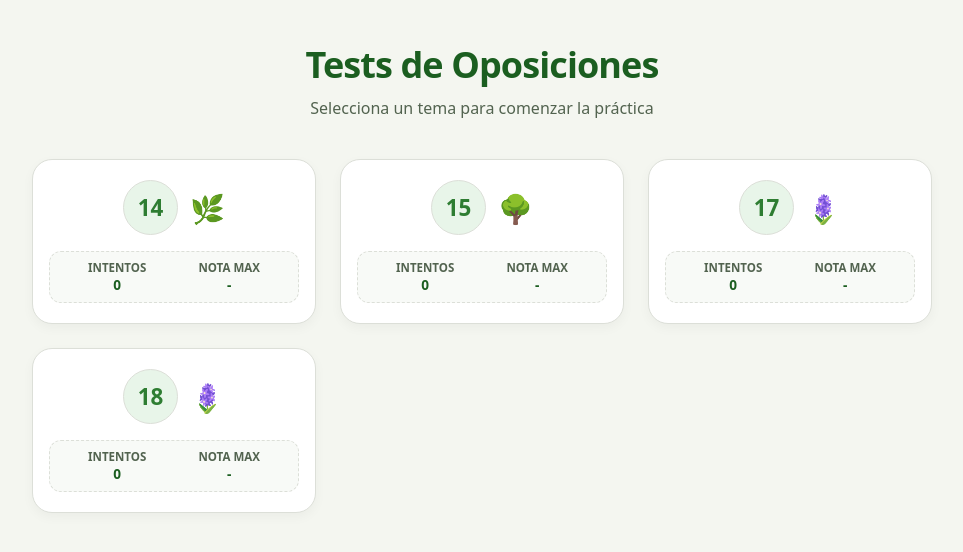
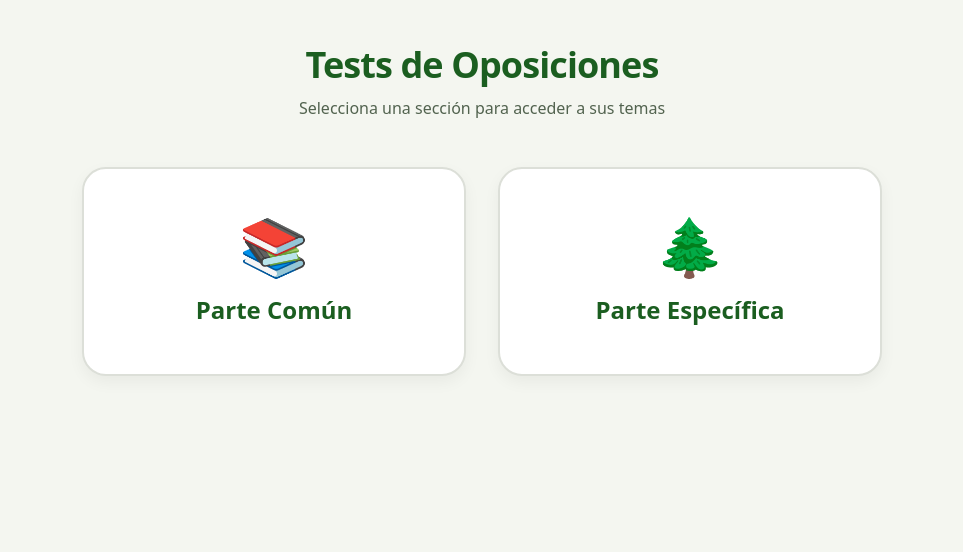
Before and after one commit to mmp00038/test-oposiciones, a plain HTML site: page index.html in a window 1280 px wide. Shown: the whole page, without its empty margins (158-1121 px from the left). Drawn offline with Linux system fonts and the light colour scheme; no server answers.

Commit message:
Refactor layout and styles for main sections
Updated styles and structure for improved layout and design. Replaced card elements with section cards and adjusted grid properties.

```diff
--- a/index.html
+++ b/index.html
@@ -12,7 +12,6 @@
       --card-bg: #ffffff;
       --text-main: #1c2a1e;
       --text-muted: #52634f;
-      --accent-bg: #e8f5e9;
       --border-color: #dcdfd8;
     }
 
@@ -34,7 +33,7 @@
     }
 
     header {
-      margin-bottom: 2.5rem;
+      margin-bottom: 3rem;
       text-align: center;
     }
 
@@ -51,230 +50,68 @@
       font-size: 1rem;
     }
 
-    .grid-container {
+    .main-sections-grid {
       display: grid;
-      grid-template-columns: repeat(auto-fit, minmax(220px, 1fr));
-      gap: 1.5rem;
+      grid-template-columns: repeat(auto-fit, minmax(280px, 1fr));
+      gap: 2rem;
       width: 100%;
-      max-width: 900px;
+      max-width: 800px;
     }
 
-    .card {
+    .section-card {
       background-color: var(--card-bg);
-      border-radius: 1.25rem;
-      padding: 1.25rem 1rem;
+      border-radius: 1.5rem;
+      padding: 3rem 1.5rem;
       text-decoration: none;
       color: var(--text-main);
-      box-shadow: 0 4px 12px rgba(0, 0, 0, 0.04);
-      border: 1px solid var(--border-color);
+      box-shadow: 0 6px 16px rgba(0, 0, 0, 0.05);
+      border: 2px solid var(--border-color);
       display: flex;
       flex-direction: column;
       align-items: center;
-      gap: 1rem;
-      transition: all 0.2s ease-in-out;
+      justify-content: center;
+      gap: 1.25rem;
+      transition: all 0.25s ease-in-out;
       -webkit-tap-highlight-color: transparent;
     }
 
-    .card:hover, .card:active {
-      transform: translateY(-4px);
-      box-shadow: 0 8px 20px rgba(46, 125, 50, 0.15);
+    .section-card:hover, .section-card:active {
+      transform: translateY(-6px);
+      box-shadow: 0 12px 24px rgba(46, 125, 50, 0.18);
       border-color: var(--primary-color);
     }
 
-    .card-header {
-      display: flex;
-      align-items: center;
-      gap: 0.75rem;
+    .section-icon {
+      font-size: 3.5rem;
+      line-height: 1;
     }
 
-    .card-icon {
-      width: 55px;
-      height: 55px;
-      background-color: var(--accent-bg);
-      color: var(--primary-color);
-      border-radius: 50%;
-      display: flex;
-      align-items: center;
-      justify-content: center;
-      font-size: 1.4rem;
-      font-weight: 700;
-      border: 1px solid var(--border-color);
-      transition: all 0.2s ease-in-out;
-    }
-
-    .card:hover .card-icon {
-      background-color: var(--primary-color);
-      color: #ffffff;
-    }
-
-    .nature-emoji {
-      font-size: 1.75rem;
-      line-height: 1;
-      user-select: none;
-    }
-
-    .card-stats {
-      width: 100%;
-      background-color: #f8faf7;
-      border-radius: 0.75rem;
-      padding: 0.5rem 0.75rem;
-      display: flex;
-      justify-content: space-around;
-      align-items: center;
-      font-size: 0.85rem;
-      border: 1px dashed var(--border-color);
-    }
-
-    .stat-item {
-      display: flex;
-      flex-direction: column;
-      align-items: center;
-    }
-
-    .stat-label {
-      color: var(--text-muted);
-      font-size: 0.72rem;
-      text-transform: uppercase;
-      font-weight: 600;
-    }
-
-    .stat-value {
+    .section-title {
+      font-size: 1.5rem;
       font-weight: 700;
       color: var(--primary-hover);
+      text-align: center;
     }
   </style>
-
-  <!-- Módulos de Firebase -->
-  <script type="module">
-    import { initializeApp } from "https://www.gstatic.com/firebasejs/10.8.0/firebase-app.js";
-    import { getDatabase, ref, onValue } from "https://www.gstatic.com/firebasejs/10.8.0/firebase-database.js";
-
-    // ⚠️ COPIA Y PEGA AQUÍ TU CONFIGURACIÓN DE FIREBASE
-    // For Firebase JS SDK v7.20.0 and later, measurementId is optional
-    const firebaseConfig = {
-      apiKey: "AIzaSyDxijpzkKAmP85H5MqYsS_UnnmS1ySAgC0",
-      authDomain: "oposiciones-tests.firebaseapp.com",
-      databaseURL: "https://oposiciones-tests-default-rtdb.europe-west1.firebasedatabase.app",
-      projectId: "oposiciones-tests",
-      storageBucket: "oposiciones-tests.firebasestorage.app",
-      messagingSenderId: "334815991038",
-      appId: "1:334815991038:web:287c3c46c72ee9837ec1af",
-      measurementId: "G-55K6MR5WKS"
-    };
-
-    const app = initializeApp(firebaseConfig);
-    const db = getDatabase(app);
-
-    // Escuchar cambios en la base de datos en tiempo real
-    const progressRef = ref(db, 'progress');
-    onValue(progressRef, (snapshot) => {
-      const data = snapshot.val() || {};
-
-      document.querySelectorAll('.card').forEach(card => {
-        const topicId = card.getAttribute('data-topic');
-        const topicData = data[topicId] || {};
-
-        const attempts = topicData.attempts || 0;
-        const bestScore = topicData.bestScore;
-
-        const attemptsEl = document.getElementById(`attempts-${topicId}`);
-        const bestEl = document.getElementById(`best-${topicId}`);
-
-        if (attemptsEl) attemptsEl.textContent = attempts;
-        if (bestEl) bestEl.textContent = (bestScore !== undefined && bestScore !== null) ? `${bestScore}/10` : '-';
-      });
-    });
-  </script>
 </head>
 <body>
 
   <header>
     <h1>Tests de Oposiciones</h1>
-    <p class="subtitle">Selecciona un tema para comenzar la práctica</p>
+    <p class="subtitle">Selecciona una sección para acceder a sus temas</p>
   </header>
 
-  <main class="grid-container">
-    <!-- Tema 14 -->
-    <a href="Tema14_Test_Unificado_Completo.html" class="card" data-topic="14">
-      <div class="card-header">
-        <div class="card-icon">14</div>
-        <span class="nature-emoji"></span>
-      </div>
-      <div class="card-stats">
-        <div class="stat-item">
-          <span class="stat-label">Intentos</span>
-          <span class="stat-value" id="attempts-14">0</span>
-        </div>
-        <div class="stat-item">
-          <span class="stat-label">Nota Max</span>
-          <span class="stat-value" id="best-14">-</span>
-        </div>
-      </div>
+  <main class="main-sections-grid">
+    <a href="comun.html" class="section-card">
+      <div class="section-icon">📚</div>
+      <div class="section-title">Parte Común</div>
     </a>
 
-    <!-- Tema 15 -->
-    <a href="Tema15_Test_Unificado_Completo.html" class="card" data-topic="15">
-      <div class="card-header">
-        <div class="card-icon">15</div>
-        <span class="nature-emoji"></span>
-      </div>
-      <div class="card-stats">
-        <div class="stat-item">
-          <span class="stat-label">Intentos</span>
-          <span class="stat-value" id="attempts-15">0</span>
-        </div>
-        <div class="stat-item">
-          <span class="stat-label">Nota Max</span>
-          <span class="stat-value" id="best-15">-</span>
-        </div>
-      </div>
-    </a>
-
-    <!-- Tema 17 -->
-    <a href="Tema17_Test_Unificado_Completo.html" class="card" data-topic="17">
-      <div class="card-header">
-        <div class="card-icon">17</div>
-        <span class="nature-emoji"></span>
-      </div>
-      <div class="card-stats">
-        <div class="stat-item">
-          <span class="stat-label">Intentos</span>
-          <span class="stat-value" id="attempts-17">0</span>
-        </div>
-        <div class="stat-item">
-          <span class="stat-label">Nota Max</span>
-          <span class="stat-value" id="best-17">-</span>
-        </div>
-      </div>
-    </a>
-
-    <!-- Tema 18 -->
-    <a href="Tema18_Test_Unificado_Bloques.html" class="card" data-topic="18">
-      <div class="card-header">
-        <div class="card-icon">18</div>
-        <span class="nature-emoji"></span>
-      </div>
-      <div class="card-stats">
-        <div class="stat-item">
-          <span class="stat-label">Intentos</span>
-          <span class="stat-value" id="attempts-18">0</span>
-        </div>
-        <div class="stat-item">
-          <span class="stat-label">Nota Max</span>
-          <span class="stat-value" id="best-18">-</span>
-        </div>
-      </div>
+    <a href="especifica.html" class="section-card">
+      <div class="section-icon">🌲</div>
+      <div class="section-title">Parte Específica</div>
     </a>
   </main>
 
-  <script>
-    const natureEmojis = ['🌿', '🌳', '🌻', '🌱', '🌲', '🍃', '🌴', '🌵', '🌾', '🪻', '🌷', '🍁', '🪵', '🍄', '🐝', '🦋', '🦉', '🦊', '🐿️', '⛰️'];
-
-    document.querySelectorAll('.nature-emoji').forEach(span => {
-      const randomEmoji = natureEmojis[Math.floor(Math.random() * natureEmojis.length)];
-      span.textContent = randomEmoji;
-    });
-  </script>
-
 </body>
 </html>
```
